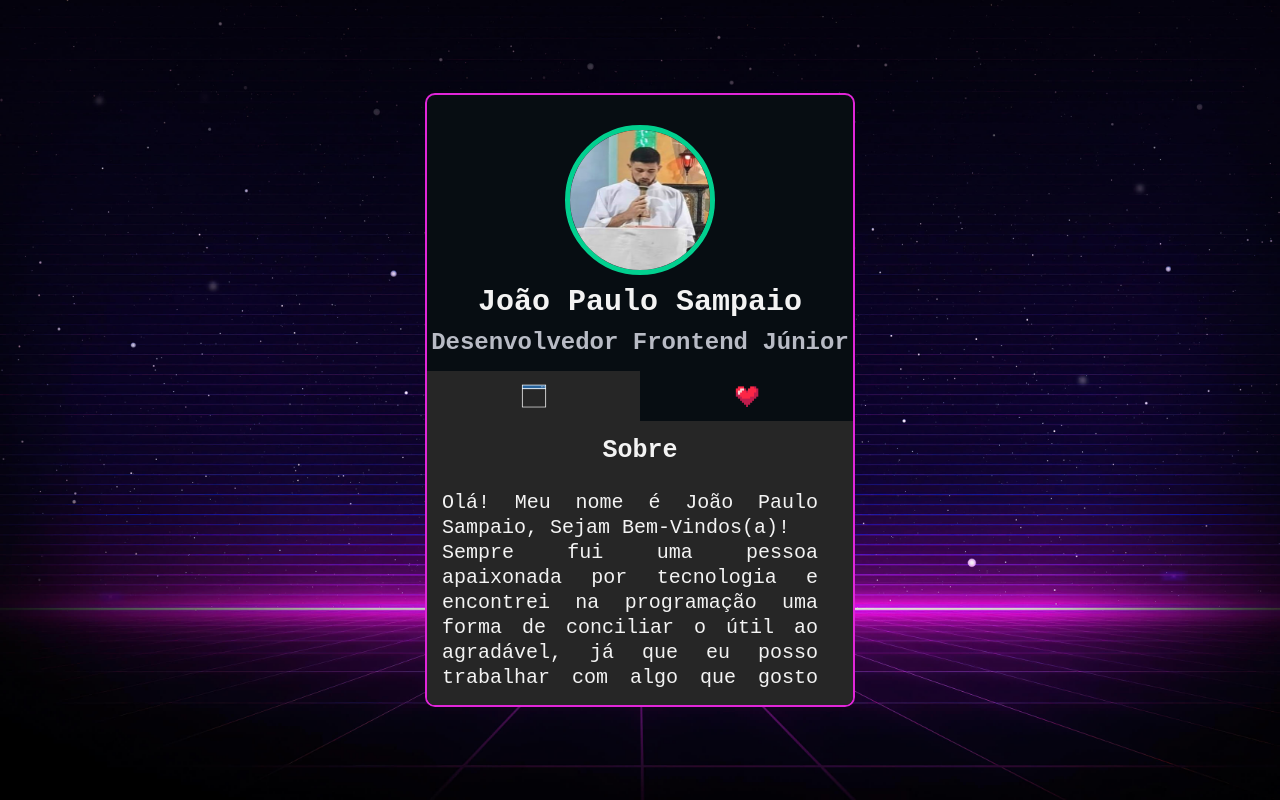
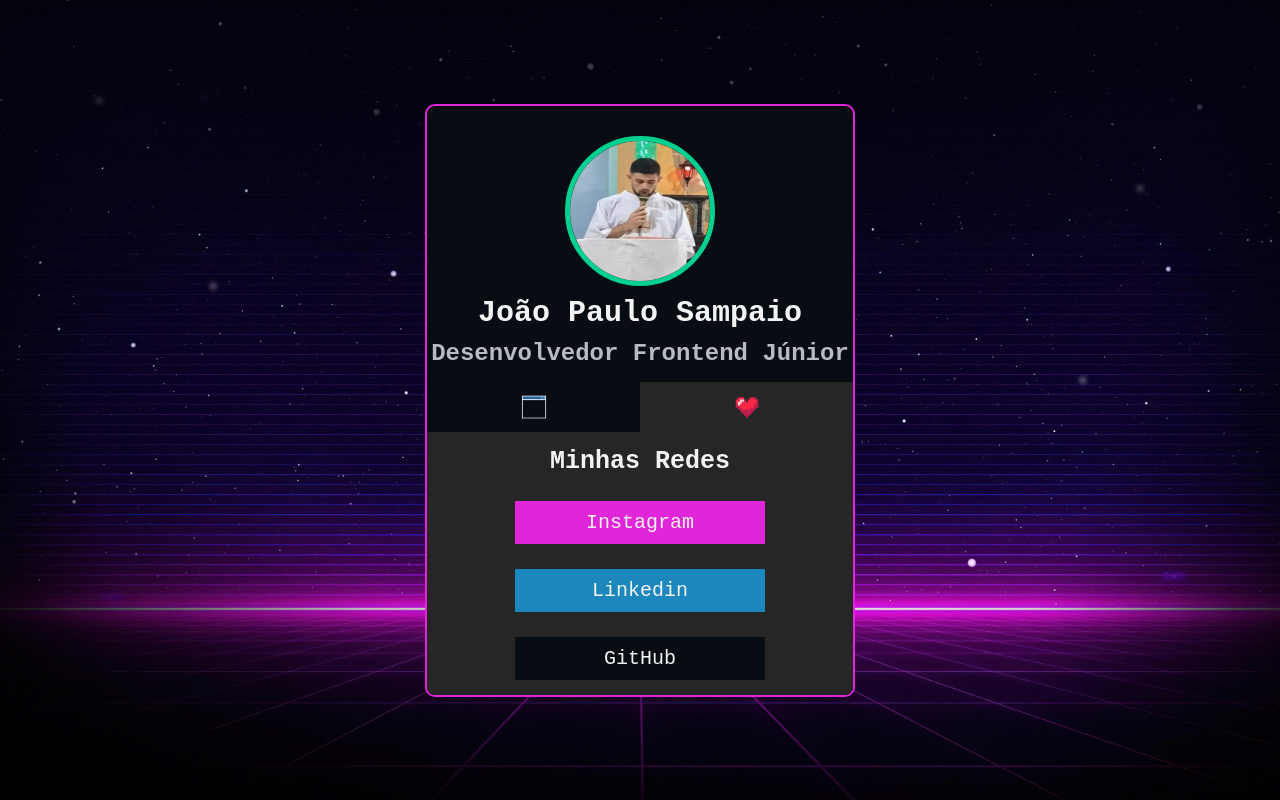
Before and after one commit to jotapsampaio/mini-portfolio, a plain HTML site: page index.html in a window 1280 px wide. Both pictures are taken after a click on the item 746 px from the left and 396 px from the top of the page. Drawn offline with Linux system fonts and the light colour scheme; a web font is replaced by a local one.

Commit message:
interações do github

```diff
--- a/index.html
+++ b/index.html
@@ -26,15 +26,15 @@
         </section>
         <section class="conteudo">
             <ul class="abas">
-                <li class="aba selecionada">
+                <li class="aba selecionada" id="sobre_mim">
                     <img src="src/images/sobre.gif" alt="Icone de sobre mim">
                 </li>
-                <li class="aba">
+                <li class="aba" id="minhas_redes">
                     <img src="src/images/coracao.gif" alt="Icone de Redes Sociais">
                 </li>
             </ul>
             <div class="informacoes_abas">
-                <div class="informacao selecionada">
+                <div class="informacao selecionada" id="informacoes_sobre_mim">
                     <h3 class="sub_titulo">
                         Sobre
                     </h3>
@@ -50,7 +50,7 @@
                     </div>
                 </div>
 
-                <div class="informacao">
+                <div class="informacao" id="informacoes_minhas_redes">
                     <h3 class="sub_titulo">
                         Minhas Redes
                     </h3>
@@ -69,5 +69,6 @@
             </div>
         </section>
     </main>
+    <script src="./src/js/index.js"></script>
 </body>
 </html>
--- /dev/null
+++ b/src/js/index.js
@@ -0,0 +1,49 @@
+/*
+    OBJETIVO - Quando clicarmos na aba temos que mostrar o conteúdo do aba que foi clicada pelo usuário e esconder o conteúdo da aba anterior.
+    Passo 1- Dar um jeito de pegar os elementos que representam as abas no HTML;
+    Passo 2- Dar um jeito de identificar o clique no elemento da aba;
+    Passo 3- Quando o usuário clicar, desmarca a aba selecionada;
+    Passo 4- Marca a aba clicada com selecionada;
+    Passo 5- Esconder o conteúdo anterior;
+    Passo 6- Mostrar o conteúdo da aba selecionada.
+*/
+
+// Passo 1- Dar um jeito de pegar os elementos que representam as abas no HTML;
+
+const abas = document.querySelectorAll('.aba');
+
+abas.forEach(aba => {
+
+    // Passo 2- Dar um jeito de identificar o clique no elemento da aba;
+    aba.addEventListener('click', function (){
+
+        if(aba.classList.contains('selecionada')){
+            return;
+        };
+
+        selecionarAba(aba);
+
+        mostrarInformacoesDaAba(aba);
+    });
+});
+
+function selecionarAba(aba){
+    // Passo 3- Quando o usuário clicar, desmarca a aba selecionada;
+    const abaSelecionada = document.querySelector('.aba.selecionada');
+    abaSelecionada.classList.remove('selecionada');
+
+    // Passo 4- Marca a aba clicada com selecionada;
+    aba.classList.add('selecionada');
+}
+
+function mostrarInformacoesDaAba(aba){
+    // Passo 5- Esconder o conteúdo anterior;
+    const informacaoselecionada = document.querySelector('.informacao.selecionada');
+    informacaoselecionada.classList.remove('selecionada');
+
+    // Passo 6- Mostrar o conteúdo da aba selecionada.
+    const idDoElementoDeInformacaoDaAba = `informacoes_${aba.id}`;
+
+    const informacaoASerMostrada = document.getElementById(idDoElementoDeInformacaoDaAba);
+    informacaoASerMostrada.classList.add('selecionada');
+}
```
